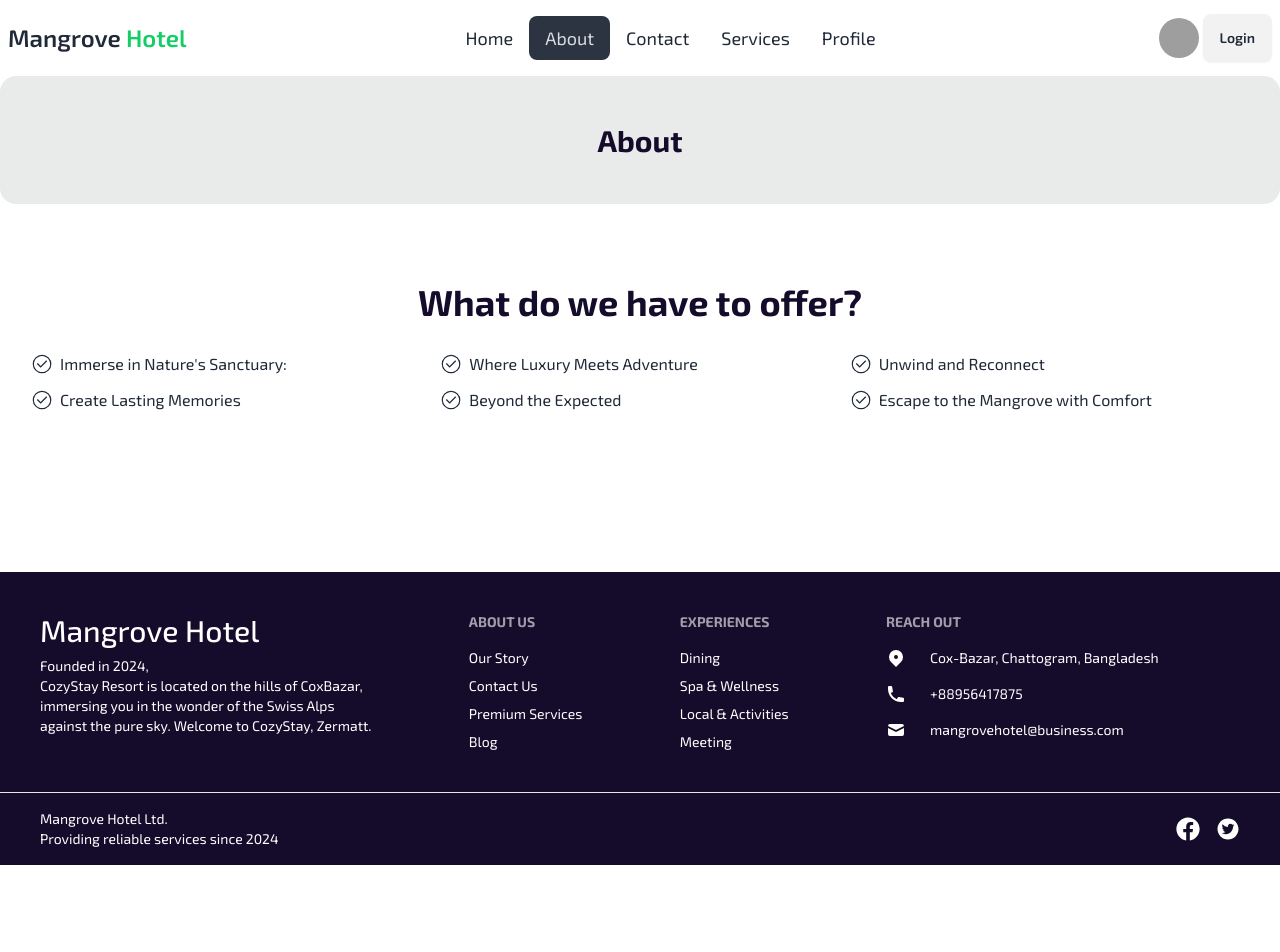
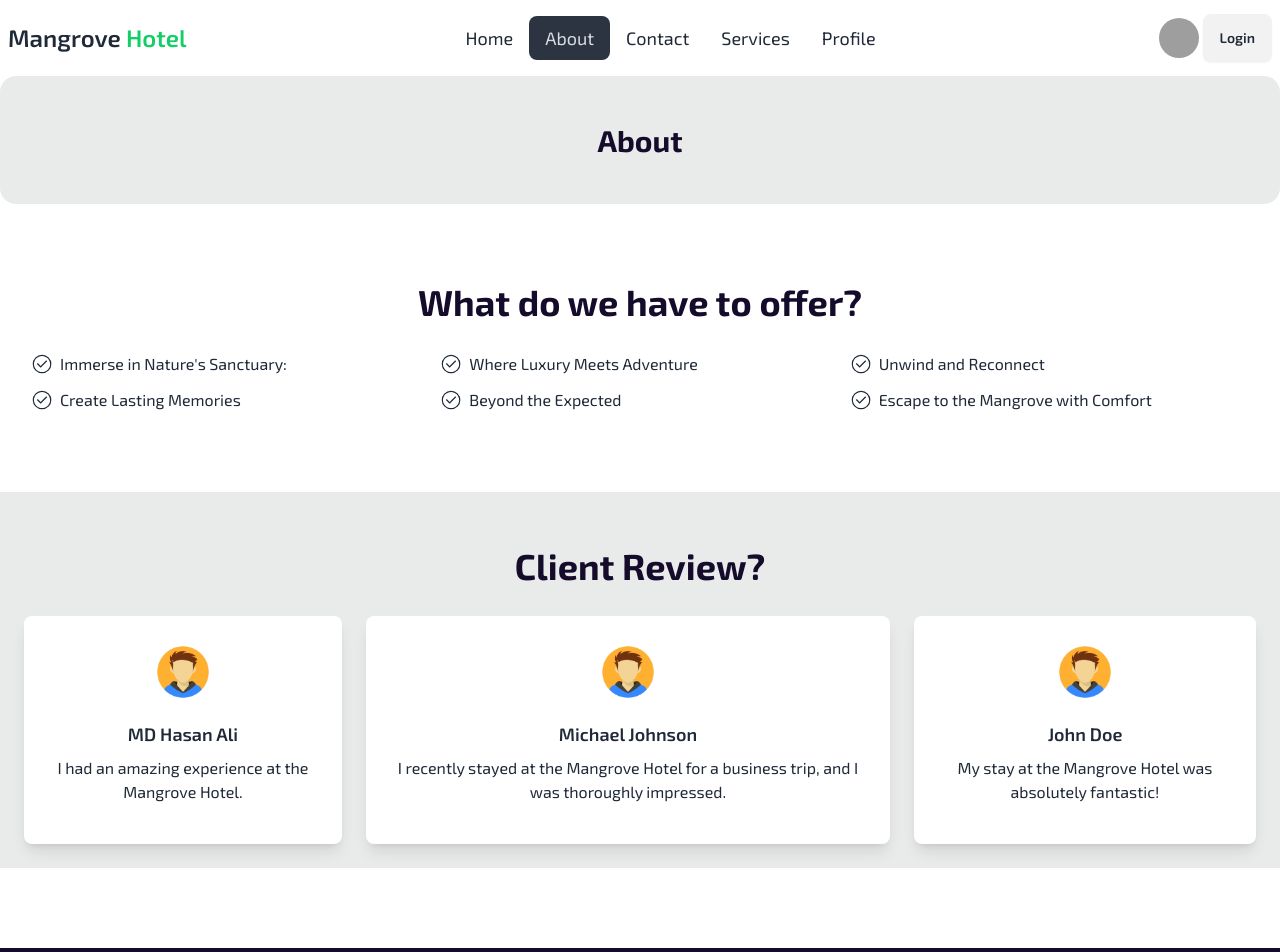
Before and after one commit to hasanali207/mangrove-hotel-client-a9, a React (Vite) app: page /about in a window 1280 px wide. Shown: the top 952 px of the page. Before the commit the page ends 865 px from the top, so only its background shows below. Built offline with nearby package versions, Linux system fonts and the light colour scheme; no server answers; grey boxes are pictures that could not be loaded.

Commit message:
ready for submitted

```diff
--- /dev/null
+++ b/src/components/ClientReview.jsx
@@ -0,0 +1,56 @@
+import React from "react";
+import avatarUrl from "../assets/avatar1.png";
+const ClientReview = () => {
+  return (
+    <div className="bg-gray-dark p-6">
+      <h2  className="my-8 text-4xl font-bold leading-none text-center text-black animate__animated animate__swing">
+        Client Review?
+      </h2>
+      <div
+
+        className="flex flex-col lg:flex-row justify-between items-center gap-6"
+      >
+        <div  data-aos="fade-right" className="flex flex-col items-center justify-center bg-white rounded-lg shadow-lg p-6">
+          <img
+            src={avatarUrl}
+            className="w-16 h-16 rounded-full mb-4"
+          />
+          <p className="text-lg font-semibold mb-2">MD Hasan Ali</p>
+          <p className="text-gray-600 mb-4 text-center">
+            {" "}
+            I had an amazing experience at the Mangrove Hotel.
+          </p>
+          {/* You can add additional elements like star ratings, dates, etc. */}
+        </div>
+        <div data-aos="zoom-in" className="flex flex-col items-center justify-center bg-white rounded-lg shadow-lg p-6">
+          <img
+            src={avatarUrl}
+
+            className="w-16 h-16 rounded-full mb-4"
+          />
+          <p className="text-lg font-semibold mb-2">Michael Johnson</p>
+          <p className="text-gray-600 mb-4 text-center">
+            {" "}
+            I recently stayed at the Mangrove Hotel for a business trip, and I
+            was thoroughly impressed.
+          </p>
+          {/* You can add additional elements like star ratings, dates, etc. */}
+        </div>
+        <div data-aos="fade-left" className="flex flex-col items-center justify-center bg-white rounded-lg shadow-lg p-6">
+          <img
+            src={avatarUrl}
+
+            className="w-16 h-16 rounded-full mb-4"
+          />
+          <p className="text-lg font-semibold mb-2">John Doe</p>
+          <p className="text-gray-600 mb-4 text-center">
+            My stay at the Mangrove Hotel was absolutely fantastic!{" "}
+          </p>
+          {/* You can add additional elements like star ratings, dates, etc. */}
+        </div>
+      </div>
+    </div>
+  );
+};
+
+export default ClientReview;
--- a/src/pages/About.jsx
+++ b/src/pages/About.jsx
@@ -3,6 +3,7 @@ import Navbar from "../components/Navbar";
 import Footer from "../components/Footer";
 import { Helmet } from "react-helmet";
 import bannerImageUrl from '../assets/img-37.jpg'
+import ClientReview from "../components/ClientReview";
 const About = () => {
   return (
     <div>
@@ -11,10 +12,10 @@ const About = () => {
             <h1 className="text-black font-bold text-3xl animate__animated animate__fadeIn">About</h1>
       </div>
       <div className="px-4 py-16 mx-auto sm:max-w-xl md:max-w-full lg:max-w-screen-xl md:px-24 lg:px-8 lg:py-20 bg-gray-800 text-gray-100">
-        <h2 className="mb-8 text-4xl font-bold leading-none text-center text-black">
+        <h2 className="mb-8 text-4xl font-bold leading-none text-center text-black animate__animated animate__backInRight">
           What do we have to offer?
         </h2>
-        <ul className="grid gap-3 md:grid-cols-2 lg:grid-cols-3">
+        <ul className="grid gap-3 md:grid-cols-2 lg:grid-cols-3 animate__animated animate__backInUp ">
           <li className="flex items-center space-x-2">
             <svg
               xmlns="http://www.w3.org/2000/svg"
@@ -84,7 +85,7 @@ const About = () => {
         </ul>
       </div>
 
-
+    <ClientReview></ClientReview>
 
 
 
--- a/src/pages/Login.jsx
+++ b/src/pages/Login.jsx
@@ -50,8 +50,8 @@ const Login = () => {
 
       <Navbar />
 
-      <div className="px-8 lg:px-0 relative h-[90vh] overflow-hidden flex justify-center items-center rounded-3xl" style={{
-    background: `linear-gradient(0.00deg, rgba(21, 11, 43, 0.9), rgba(21, 11, 43, 0) 70%), url(${bannerImageUrl})`,
+      <div className="px-8 lg:px-0 relative h-[100vh] overflow-hidden flex justify-center items-center rounded-3xl" style={{
+    background: `linear-gradient(rgba(4, 9, 30, 0.7), rgba(4, 9, 30, 0.7)), url(${bannerImageUrl})`,
     backgroundRepeat: 'no-repeat',
     backgroundSize: 'cover',
 }}>
--- a/src/pages/Register.jsx
+++ b/src/pages/Register.jsx
@@ -47,10 +47,11 @@ const Register = () => {
     <Navbar></Navbar>
 
     <div className="px-8 lg:px-0 relative h-[100vh] overflow-hidden flex justify-center items-center rounded-3xl" style={{
-    background: `linear-gradient(0.00deg, rgba(21, 11, 43, 0.9), rgba(21, 11, 43, 0) 70%), url(${bannerImageUrl})`,
+    background: `linear-gradient(rgba(4, 9, 30, 0.7), rgba(4, 9, 30, 0.7)), url(${bannerImageUrl})`,
     backgroundRepeat: 'no-repeat',
     backgroundSize: 'cover',
 }}>
+
 
         <div className="card shadow-2xl bg-base-100 w-full md:w-1/2 lg:w-1/3">
           <h1 className="text-center text-2xl text-black font-semibold mt-6">
--- a/src/private/Profile.jsx
+++ b/src/private/Profile.jsx
@@ -35,7 +35,7 @@ const Profile = () => {
     background: `linear-gradient(0.00deg, rgba(21, 11, 43, 0.9), rgba(21, 11, 43, 0) 70%), url(${bannerImageUrl})`,
     backgroundRepeat: 'no-repeat',
     backgroundSize: 'cover',
-}}>
+      }}>
 
 
         <div className="card shadow-2xl bg-base-100 w-full md:w-1/2 lg:w-1/3">
```
Also changed, not shown: src/assets/avatar1.png (added), 1 other file (tests, documents, lock files or other folders).
